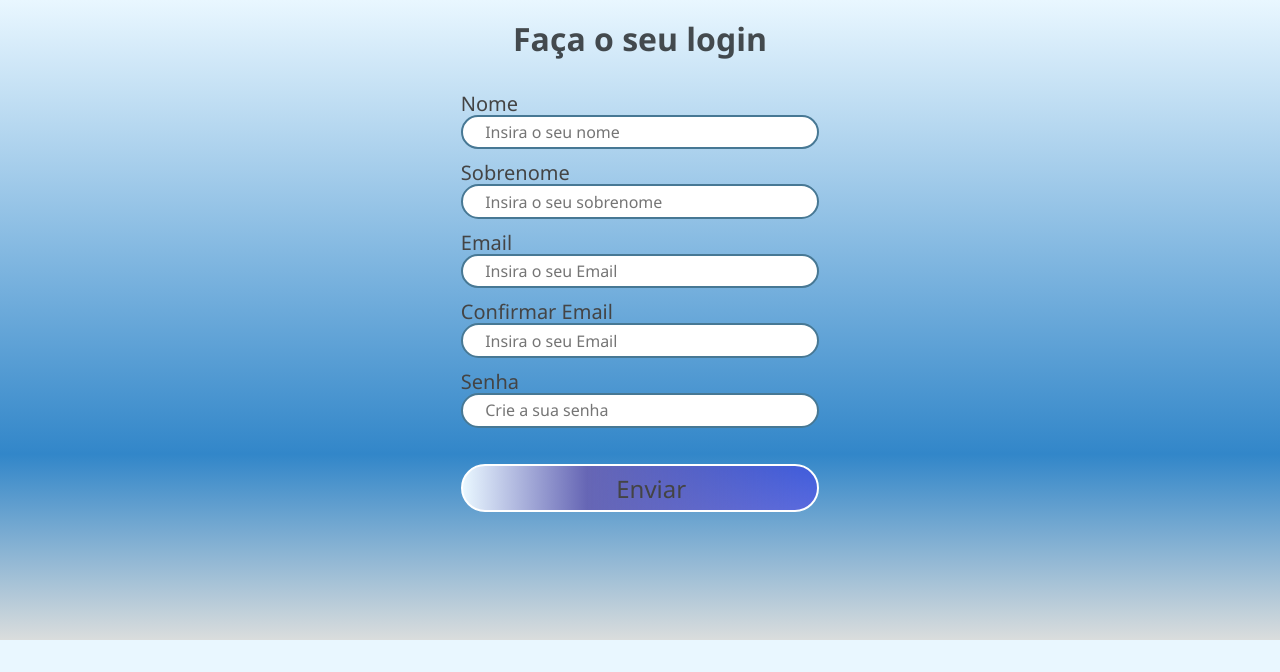
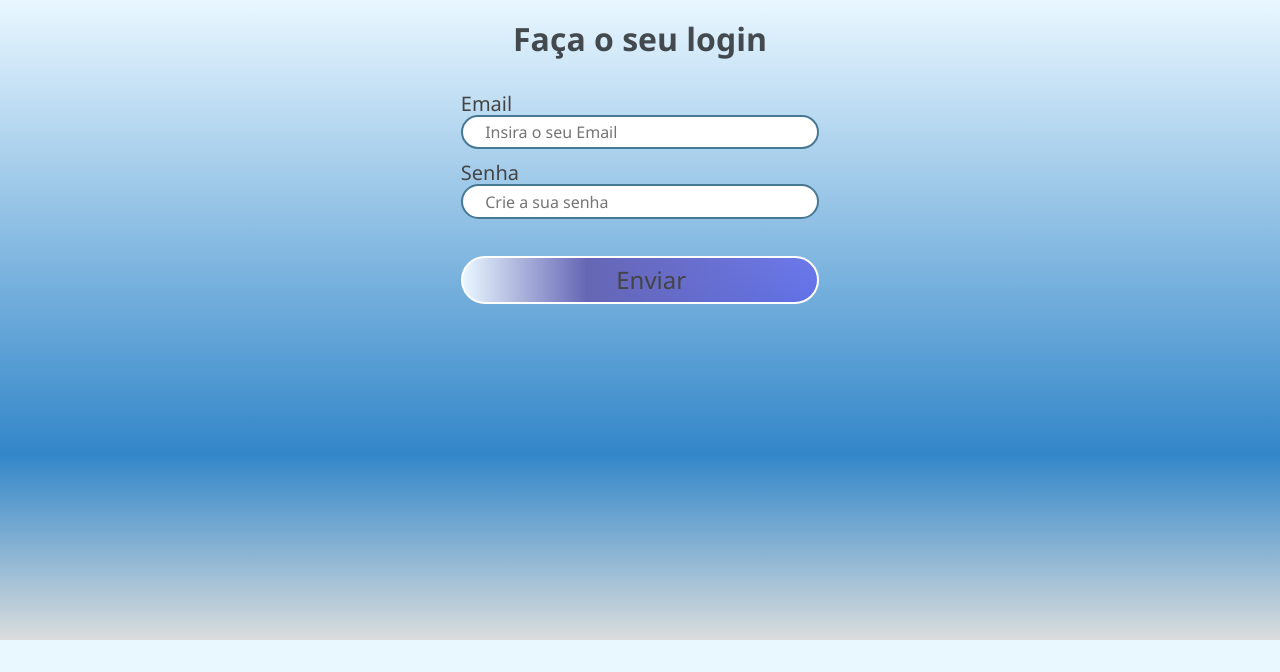
Before and after one commit to JorgeRamiroDev/mavelu, a Python web app: template apps/cliente/templates/cliente/login.html in a window 1280 px wide. Shown: the part 128-800 px from the top of the page. Run offline with Jinja, Linux system fonts and the light colour scheme; the template is opened without the code that fills it, so the values that code supplies are empty; some libraries are stand-ins or nearby versions.

Commit message:
build: frontend login page edit

```diff
--- a/apps/cliente/templates/cliente/login.html
+++ b/apps/cliente/templates/cliente/login.html
@@ -37,20 +37,8 @@
         <section class="loginLogout">
             <form action="#" method="post" class="LoginForm container widthPattern">
                 <h1>Faça o seu login</h1>
-                <div class="nameForm input-group">
-                    <label class="input-group__label" for="Nome">Nome</label>
-                    <input class="input-group__input" type="text" name="Nome" id="Nome myInput" placeholder="Insira o seu nome" required>
-                </div>
-                <div class="surnameForm input-group">
-                    <label class="input-group__label" for="Sobrenome">Sobrenome</label>
-                    <input class="input-group__input" type="text" name="Sobrenome" id="Sobrenome myInput" placeholder="Insira o seu sobrenome" required>
-                </div>
                 <div class="emailForm input-group">
                     <label class="input-group__label" for="Email">Email</label>
-                    <input class="input-group__input" type="email" name="Email" id="Email myInput" placeholder="Insira o seu Email" required>
-                </div>
-                <div class="confirmarEmailForm input-group">
-                    <label class="input-group__label" for="confirmarEmail">Confirmar Email</label>
                     <input class="input-group__input" type="email" name="Email" id="Email myInput" placeholder="Insira o seu Email" required>
                 </div>
                 <div class="senhaForm input-group">
```
